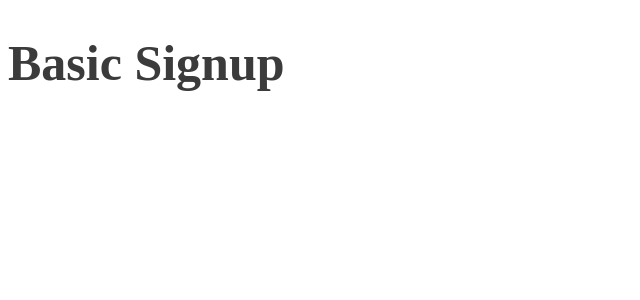
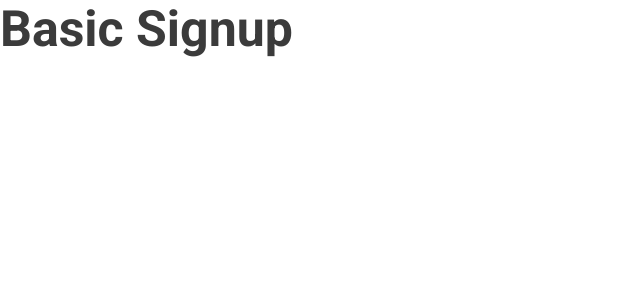
Before and after one commit to marcioc0sta/basic-signup-example, a Next.js app: page / in a window 1280 px wide. Shown: the top 300 px of the page, without its empty margins (0-640 px from the left). Built offline with nearby package versions, Linux system fonts and the light colour scheme.

Commit message:
feat: add globalstyles

```diff
--- /dev/null
+++ b/components/Title/index.js
@@ -0,0 +1,7 @@
+import * as S from './title.styles'
+
+const Title = ({ text }) => {
+  return <S.Title>{text}</S.Title>
+}
+
+ export default Title
--- /dev/null
+++ b/components/Title/title.styles.js
@@ -0,0 +1,6 @@
+import styled from "styled-components";
+
+export const Title = styled.h1`
+  font-size: 50px;
+  color: #3b3b3b;
+`
--- a/pages/_app.js
+++ b/pages/_app.js
@@ -1,5 +1,12 @@
+import GlobalStyle from "../styles/GlobalStyles";
+
 function MyApp({ Component, pageProps }) {
-  return <Component {...pageProps} />
+  return (
+    <>
+      <GlobalStyle />
+      <Component {...pageProps} />
+    </>
+  )
 }
 
 export default MyApp
--- a/pages/index.js
+++ b/pages/index.js
@@ -1,10 +1,7 @@
-import styled from 'styled-components'
+import Title from "../components/Title";
 
-const Title = styled.h1`
-  font-size: 50px;
-  color: #3b3b3b;
-`
+
 
 export default function Home() {
-  return <Title>Basic Signup</Title>
+  return <Title text='Basic Signup' />
 }
--- /dev/null
+++ b/styles/GlobalStyles.js
@@ -0,0 +1,44 @@
+import { createGlobalStyle } from 'styled-components'
+
+const GlobalStyle = createGlobalStyle`
+  @import url('https://fonts.googleapis.com/css?family=Roboto:300,400,500,600,700&display=swap');
+
+  * {
+    box-sizing: border-box;
+    margin: 0;
+    padding: 0;
+  }
+
+  html {
+    -webkit-font-smoothing: antialiased;
+    -moz-osx-font-smoothing: grayscale;
+    text-rendering: optimizelegibility;
+  }
+
+  body {
+    background-color: var(--white);
+    font: 16px Roboto;
+  }
+
+  input.hide-clear[type=search]::-ms-clear,
+  input.hide-clear[type=search]::-ms-reveal {
+    display: none;
+    height: 0;
+    width: 0;
+  }
+
+  input[type="search"]::-webkit-search-decoration,
+  input[type="search"]::-webkit-search-cancel-button,
+  input[type="search"]::-webkit-search-results-button,
+  input[type="search"]::-webkit-search-results-decoration {
+    -webkit-appearance:none;
+  }
+
+  img {
+    border: 0;
+    height: auto;
+    max-width: 100%;
+  }
+`
+
+export default GlobalStyle
```
